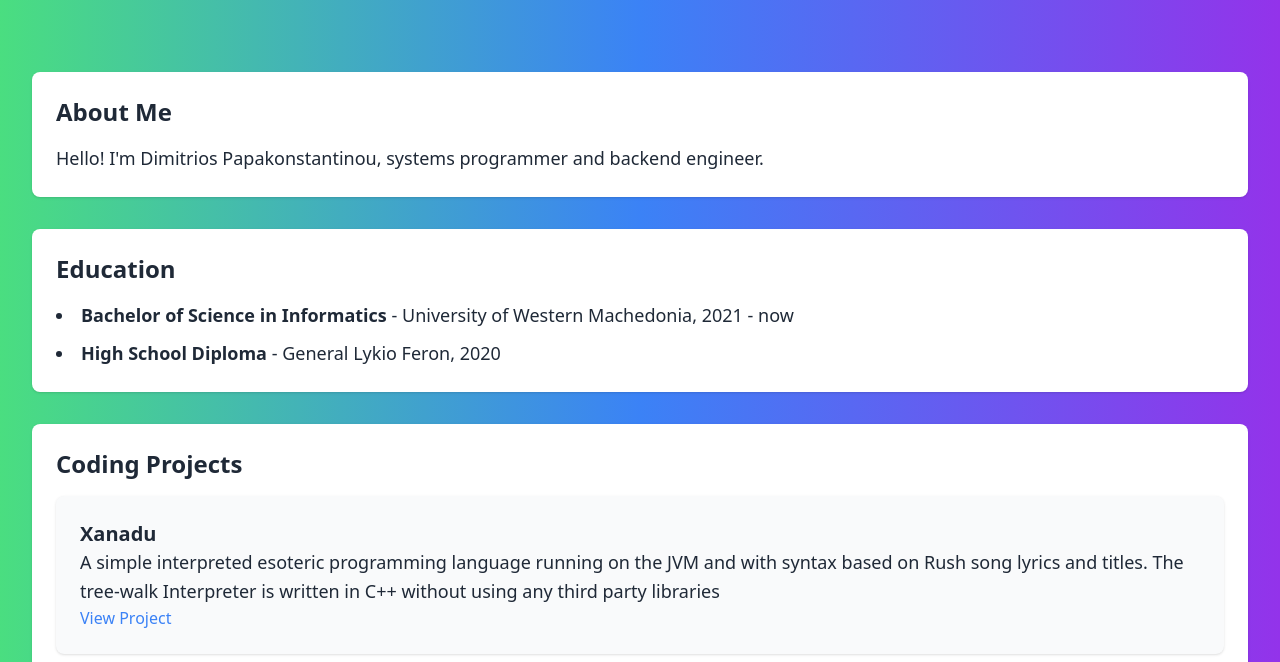
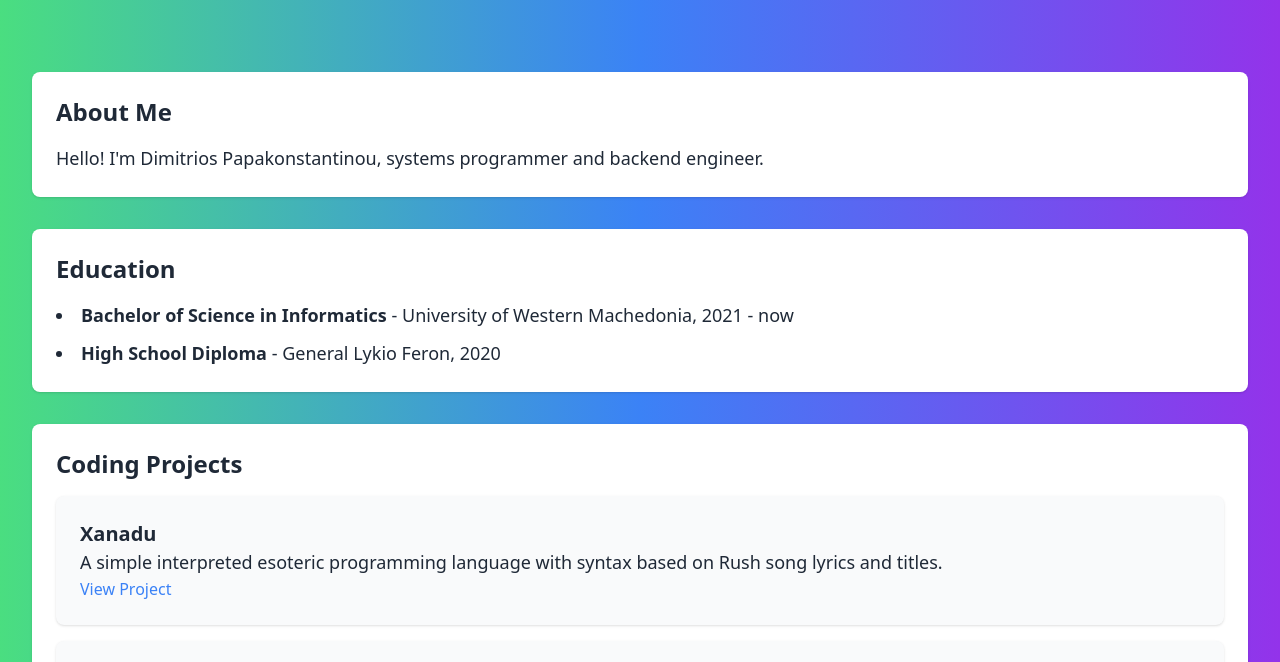
Before and after one commit to Turtel216/Turtel42.github.io, a website: page index.html in a window 1280 px wide. Shown: the part 84-746 px from the top of the page. Drawn offline with Linux system fonts and the light colour scheme.

Commit message:
Updated Xanadu description

```diff
--- a/index.html
+++ b/index.html
@@ -58,7 +58,7 @@
             <ul class="space-y-4">
                 <li class="bg-gray-50 p-6 shadow rounded-lg">
                     <h3 class="text-xl font-semibold">Xanadu <i class="fas fa-code text-blue-500"></i></h3>
-                    <p class="text-lg leading-relaxed">A simple interpreted esoteric programming language running on the JVM and with syntax based on Rush song lyrics and titles. The tree-walk Interpreter is written in C++ without using any third party libraries</p>
+                    <p class="text-lg leading-relaxed">A simple interpreted esoteric programming language with syntax based on Rush song lyrics and titles.</p>
                     <a href="https://github.com/Turtel216/Xanadu" class="text-blue-500 hover:underline">View Project</a>
                 </li>
                 <li class="bg-gray-50 p-6 shadow rounded-lg">
```
